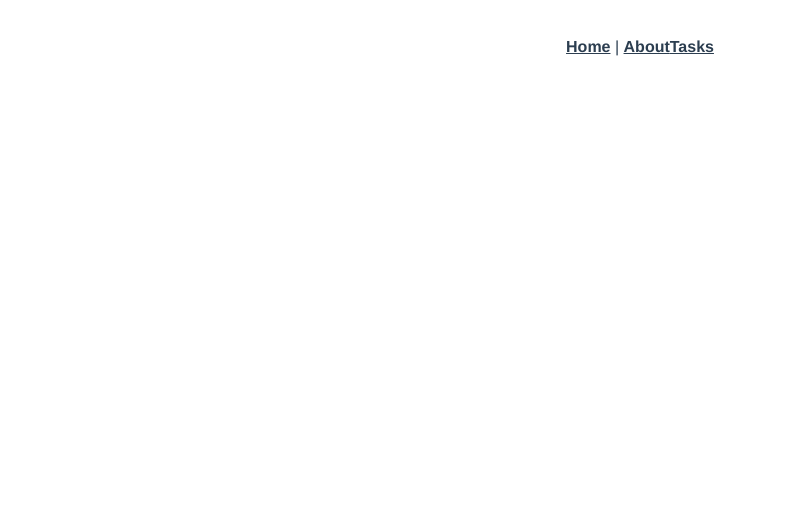
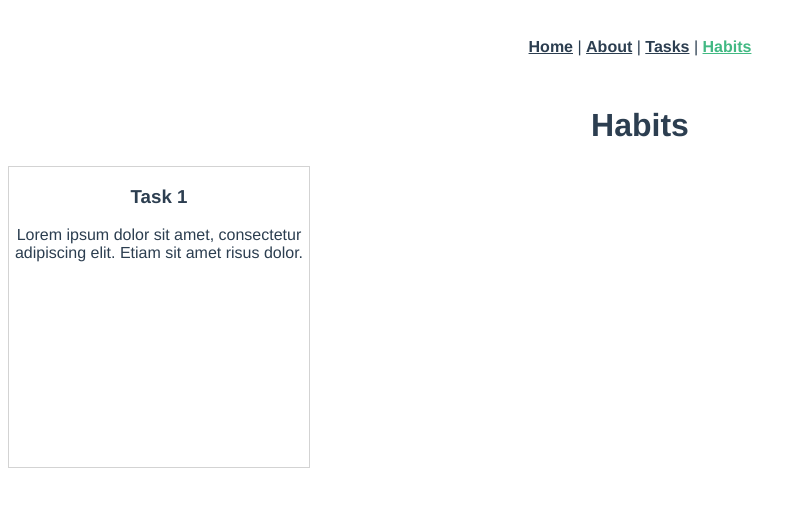
Before and after one commit to miker1423/arch_project, a Vue app in the folder front/: page /habits in a window 1280 px wide. Shown: the top 506 px of the page, without its empty margins (0-806 px from the left). Built offline with nearby package versions, Linux system fonts and the light colour scheme.

Commit message:
Implemented basic structure of tasks and habits

```diff
--- a/front/src/App.vue
+++ b/front/src/App.vue
@@ -2,8 +2,9 @@
   <div id="app">
     <div id="nav">
       <router-link to="/">Home</router-link> |
-      <router-link to="/about">About</router-link>
-      <router-link to="/tasks">Tasks</router-link>
+      <router-link to="/about">About</router-link> |
+      <router-link to="/tasks">Tasks</router-link> |
+      <router-link to="/habits">Habits</router-link>
     </div>
     <router-view/>
   </div>
--- a/front/src/components/TaskComponent.vue
+++ b/front/src/components/Card.vue
@@ -1,21 +1,21 @@
 <template>
-    <div class="task">
+    <div class="card">
         <h3>Task 1</h3>
         <p>Lorem ipsum dolor sit amet, consectetur adipiscing elit. Etiam sit amet risus dolor.</p>
     </div>
 </template>
 
-
 <script lang="ts">
 import Vue from 'vue';
-export default class TaskComponent extends Vue {
+
+export default class Card extends Vue {
 
 }
 </script>
 
 
 <style lang="scss" scoped>
-.task {
+.card {
     width: 300px;
     height: 300px;
     border: 1px solid lightgray;
--- /dev/null
+++ b/front/src/components/HabitsWrapper.vue
@@ -0,0 +1,23 @@
+<template>
+    <div class="habit">
+        <Card/>
+    </div>
+</template>
+
+
+<script lang="ts">
+import Vue from 'vue';
+import Card from '@/components/Card.vue';
+import Component from 'vue-class-component';
+
+
+@Component({
+    components: {
+        Card
+    }
+})
+
+export default class HabitsWrapper extends Vue {
+
+}
+</script>
--- /dev/null
+++ b/front/src/components/TasksWrapper.vue
@@ -0,0 +1,23 @@
+<template>
+    <div class="task">
+        <Card/>
+    </div>
+</template>
+
+
+<script lang="ts">
+import Vue from 'vue';
+import Card from '@/components/Card.vue';
+import Component from 'vue-class-component';
+
+
+@Component({
+    components: {
+        Card
+    }
+})
+
+export default class TasksWrapper extends Vue {
+
+}
+</script>
--- a/front/src/router.ts
+++ b/front/src/router.ts
@@ -2,6 +2,7 @@ import Vue from 'vue';
 import Router from 'vue-router';
 import Home from './views/Home.vue';
 import Tasks from './views/Tasks.vue';
+import Habits from './views/Habits.vue';
 
 Vue.use(Router);
 
@@ -17,9 +18,6 @@ export default new Router({
     {
       path: '/about',
       name: 'about',
-      // route level code-splitting
-      // this generates a separate chunk (about.[hash].js) for this route
-      // which is lazy-loaded when the route is visited.
       component: () => import( './views/About.vue'),
     },
     {
@@ -27,5 +25,10 @@ export default new Router({
       name: 'tasks',
       component: Tasks,
     },
+    {
+      path: '/habits',
+      name: 'habits',
+      component: Habits,
+    },
   ],
 });
--- /dev/null
+++ b/front/src/views/Habits.vue
@@ -0,0 +1,21 @@
+<template>
+  <div class="tasks">
+    <h1>Habits</h1>
+    <HabitsWrapper/>
+  </div>
+</template>
+
+<script lang="ts">
+import { Component, Vue } from 'vue-property-decorator';
+import HabitsWrapper from '@/components/HabitsWrapper.vue'; // @ is an alias to /src
+
+@Component({
+  components: {
+      HabitsWrapper,
+  },
+})
+
+export default class Habits extends Vue {
+
+}
+</script>
--- a/front/src/views/Tasks.vue
+++ b/front/src/views/Tasks.vue
@@ -1,17 +1,17 @@
 <template>
   <div class="tasks">
     <h1>Tasks</h1>
-    <TaskComponent/>
+    <TasksWrapper/>
   </div>
 </template>
 
 <script lang="ts">
 import { Component, Vue } from 'vue-property-decorator';
-import TaskComponent from '@/components/TaskComponent.vue'; // @ is an alias to /src
+import TasksWrapper from '@/components/TasksWrapper.vue'; // @ is an alias to /src
 
 @Component({
   components: {
-      TaskComponent,
+      TasksWrapper,
   },
 })
 
```
